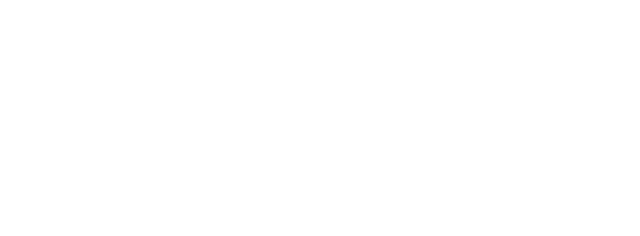
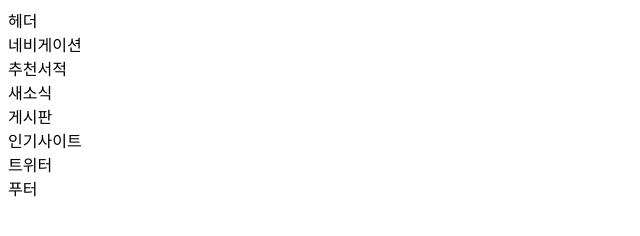
Before and after one commit to bluehone/RWD-Learn, a plain HTML site: page index.html in a window 1280 px wide. Shown: the whole page, without its empty margins (0-640 px from the left). Drawn offline with Linux system fonts and the light colour scheme.

Commit message:
HTML 구조 설계

```diff
--- a/index.html
+++ b/index.html
@@ -1 +1,24 @@
-<!-- HTML 파일 -->
+<!DOCTYPE html>
+<html lang="ko-KR">
+<head>
+  <meta charset="UTF-8">
+  <meta name="viewport" content="width=device-width, initial-scale=1.0">
+  <meta http-equiv="X-UA-Compatible" content="ie=edge">
+  <title>반응형 웹</title>
+  <link rel="stylesheet" href="./css/style.css">
+</head>
+<body>
+  <div class="container">
+    <header class="header">헤더</header>
+    <nav class="navigation">네비게이션</nav>
+    <main class="main">
+      <section class="book">추천서적</section>
+      <section class="news">새소식</section>
+      <section class="board">게시판</section>
+      <section class="favorite">인기사이트</section>
+      <article class="twitter">트위터</article>
+    </main>
+    <footer class="footer">푸터</footer>
+  </div>
+</body>
+</html>
```
